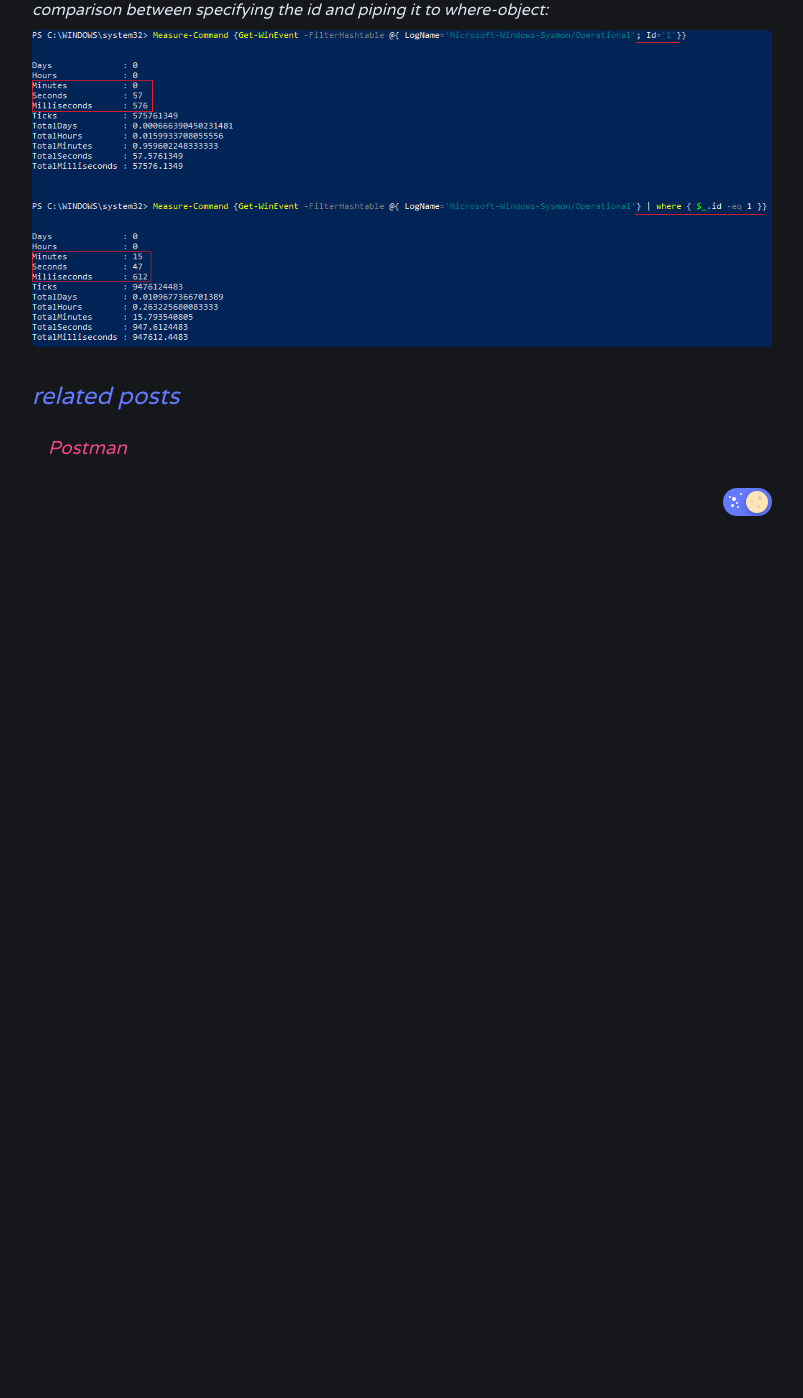
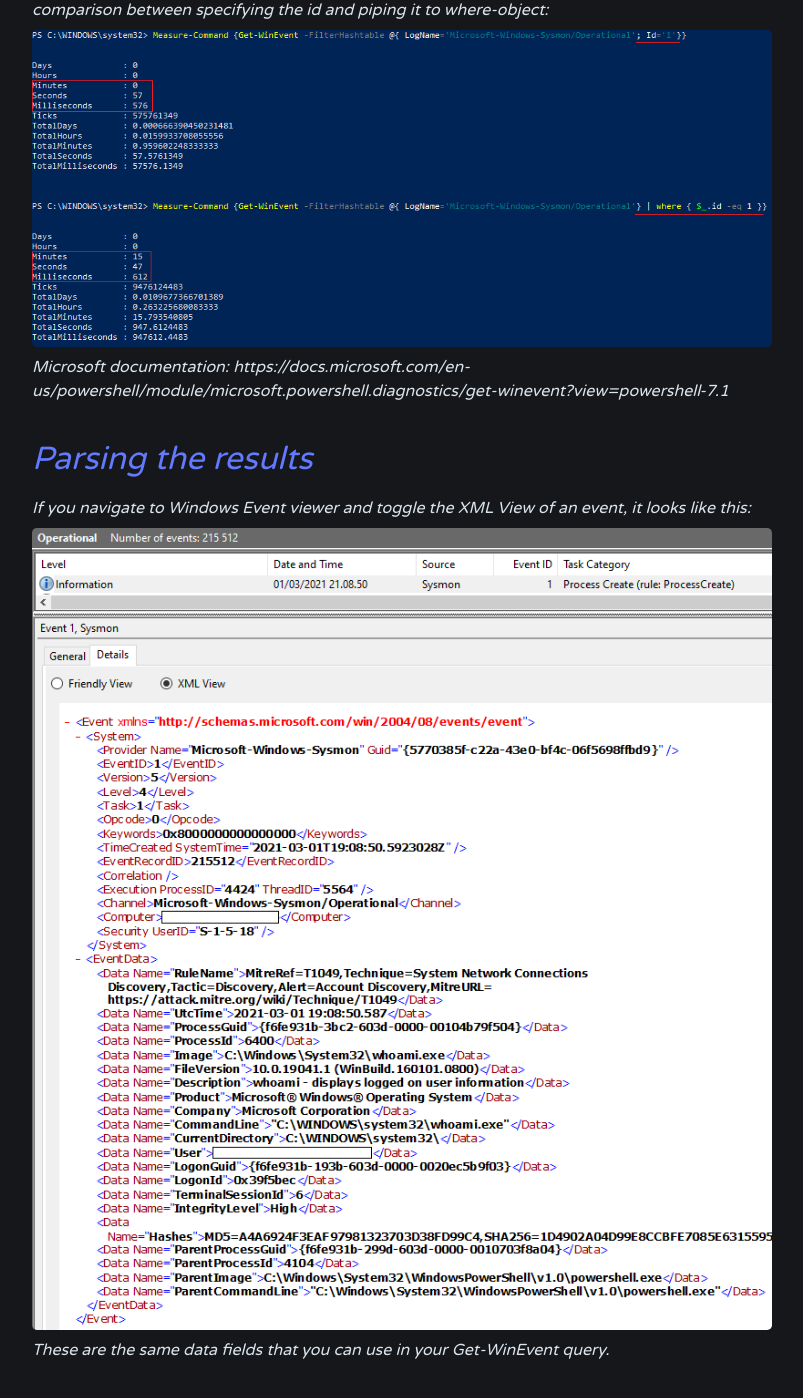
Before and after one commit to dfirale/dfirale.github.io, a Jekyll site: the page built from _posts/2021-03-01-Finding evil with Powershell and Get-WinEvent.md, in a window 1280 px wide and 1400 px high, scrolled down 1145 px. Shown: the whole window, without its empty margins (238-1041 px from the left). Built offline with Jekyll 4.4.1, drawn with Linux system fonts in a browser that asks for light colours; a style sheet for code colours, icons or effects is not loaded; before the commit the page ends 1694 px from its top, so only the background shows below that.

Commit message:
Update 2021-03-01-Finding evil with Powershell and Get-WinEvent.md

```diff
--- a/_posts/2021-03-01-Finding evil with Powershell and Get-WinEvent.md
+++ b/_posts/2021-03-01-Finding evil with Powershell and Get-WinEvent.md
@@ -23,3 +23,13 @@
 For better performance, <u>always specify atleast the event id you are looking for</u>. I have total of 215 512 Sysmon logs which 12 027 are process create events (1). Yes, I'm a hoarder.. Here is a comparison between specifying the id and piping it to where-object:
 
 <img src="https://raw.githubusercontent.com/dfirale/dfirale.github.io/master/assets/images/GetWinEvent/perf.png" width="100"/>
+
+Microsoft documentation: https://docs.microsoft.com/en-us/powershell/module/microsoft.powershell.diagnostics/get-winevent?view=powershell-7.1
+
+# Parsing the results
+
+If you navigate to Windows Event viewer and toggle the XML View of an event, it looks like this:
+
+<img src="https://raw.githubusercontent.com/dfirale/dfirale.github.io/master/assets/images/GetWinEvent/xmlview.png" width="100"/>
+
+These are the same data fields that you can use in your Get-WinEvent query.
```
